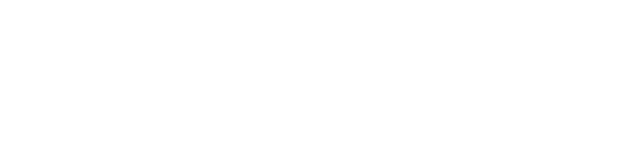
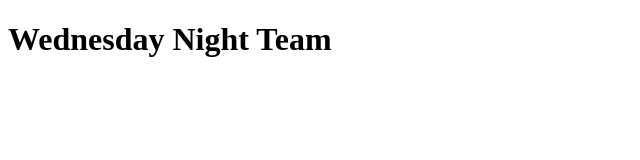
Before and after one commit to rb-thompson/team-wednesday, a plain HTML site: page index.html in a window 1280 px wide. Shown: the whole page, without its empty margins (0-640 px from the left). Drawn offline with Linux system fonts and the light colour scheme.

Commit message:
Added header for clarity.

```diff
--- a/index.html
+++ b/index.html
@@ -8,7 +8,7 @@
 <body>
     <header>
         <!-- Task #1: Create a simple header with the title "Wednesday Night Team" -->
-
+        <h1>Wednesday Night Team</h1>
     </header>
 
     <main>
```
